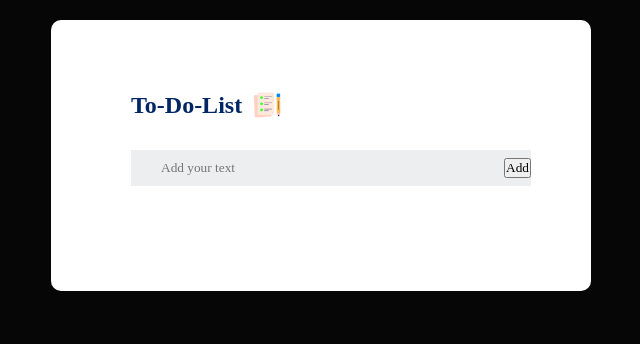
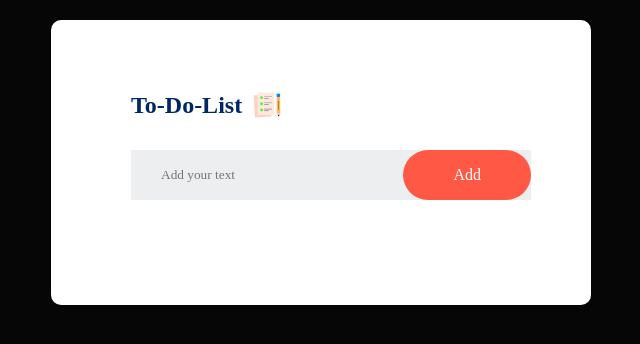
Before and after one commit to serz4862/TODO, a plain HTML site: page index.html in a window 1280 px wide. Shown: the whole page, without its empty margins (319-959 px from the left). Drawn offline with Linux system fonts and the light colour scheme.

Commit message:
button added but checking also

```diff
--- a/index.css
+++ b/index.css
@@ -49,6 +49,14 @@ input{
     background: transparent;
     padding: 10px;
 }
-.div{
 
+button{
+    border: none;
+    outline: none;
+    padding: 16px 50px;
+    background: #ff5945;
+    color: #fff;
+    font-size: 16px;
+    cursor: pointer;
+    border-radius: 40px;
 }
```
